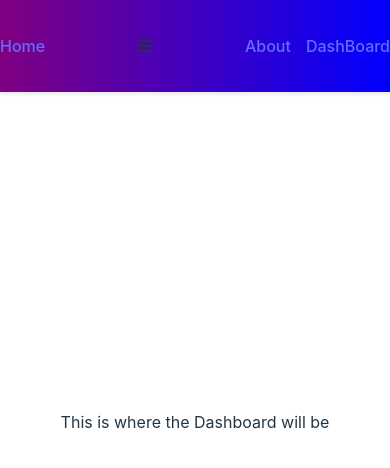
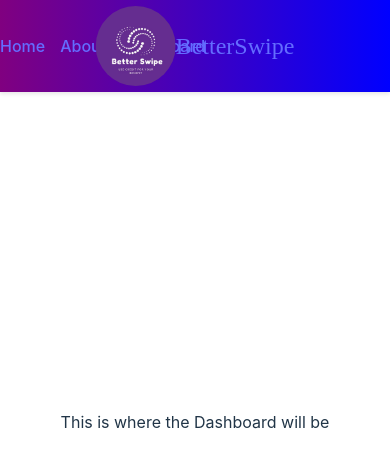
Before and after one commit to jbudcardi/BetterSwipe, a React (Vite) app in the folder frontend/: page /dashboard in a window 390 px wide. Shown: the top 468 px of the page. Built offline with nearby package versions, Linux system fonts and the light colour scheme.

Commit message:
put  up the betterSwipe logo

```diff
--- a/frontend/src/components/NavBar.css
+++ b/frontend/src/components/NavBar.css
@@ -1,3 +1,5 @@
+@import url('https://fonts.googleapis.com/css2?family=Open+Sans:wght@400;700&display=swap');
+
 ul{
   list-style: none;
   margin: 0;
@@ -16,11 +18,24 @@ background: linear-gradient(90deg, purple, blue);
    padding: 1em 0;
    height: 60px;
 
-   background-color: white; /* gonna change this to black when we work on the home page*/
 
    z-index: 1000;
 }
 
+.navbar-logo{
+  display: flex;
+  align-items: center;
+  text-decoration: none;
+}
+/*For the Navigation bar logo*/
+.navbar-logo img {
+  height: 80px; /* Adjust this value to fit your navbar's height */
+  width: auto; /* This maintains the aspect ratio of the image */
+  vertical-align: middle;
+  border-radius: 50%;
+  object-fit: cover;
+
+}
 /** Navbar styling **/
  .navbar .nav-links{
     list-style: none;
@@ -37,14 +52,6 @@ background: linear-gradient(90deg, purple, blue);
 }
 
 
-.navbar .nav-links li a {
-    text-decoration: none;
-    color: black; /* Dark grey color for text */
-    transition: color 0.3s ease;
-    text-transform: uppercase;
-    padding:1em;
-    font-family: 'Open Sans', sans-serif; /* Example font */
-  }
 
   /* Hover and Active States*/
   .navbar .nav-links li a:hover,
@@ -54,10 +61,12 @@ background: linear-gradient(90deg, purple, blue);
 
 /* NavBar font family*/
 .navbar-logo {
-  padding-right: 20px;
-  flex-grow: 1;
-  font-family: 'Playfair Display', serif; /* Example font */
-    color: #333;
+ position: absolute;
+ left: 1em;
+ font-size: 1.5em;
+ text-decoration: none;
+font-family: 'Playfair Display', serif; /* Example font */
+
   }
 
   .nav-menu{
@@ -65,6 +74,7 @@ background: linear-gradient(90deg, purple, blue);
     flex-wrap: nowrap;
     gap: 15px;
   }
+
 
   /* Navigation bar responsiveness */
 .navbar .action-button{
@@ -76,15 +86,30 @@ background: linear-gradient(90deg, purple, blue);
 }
 .navbar .nav-links li a:hover,
 .navbar .nav-links li a:active{
-  color:rgb(222, 217, 222);
-  background-color: plum;
-  transition: background-color 0.3s, color 0.3s
+  color:white;
+  background-color: rgb(160, 221, 188);
+  transition: background-color 0.3s, color 0.3s;
 
 }
 /*Nav bar individual links styles */
 .navbar .nav-links a{
+  font-family: 'Open Sans', sans-serif;
+  font-size: 16px;
+  font-weight: 400;
+  text-transform: uppercase;
   text-decoration: none;
   color: white;
   padding: 10px;
   transition: color 0.3s ease;
 }
+
+@media (max-width: 768px) {
+  .navbar-logo {
+    left: 50%;
+    transform: translateX(-50%); /* Center logo on smaller screens */
+  }
+
+
+
+  /* Additional responsive styles */
+}
--- a/frontend/src/components/NavBar.jsx
+++ b/frontend/src/components/NavBar.jsx
@@ -1,6 +1,7 @@
 import React, {useState} from "react";
 import { Link} from 'react-router-dom';
 import './NavBar.css';
+import logo from '../pages/BetterSwipe Logo.jpg';
 
 //We are creating the functional Component Navigation bar
 //This is for the purpose of navigating to different components on our Single-Page- Application
@@ -13,14 +14,13 @@ function NavBar(){
    const closeMobileMenu = () => setClicked(false);  //closes the menu when clicking
     return(
         <nav className="navbar">
-            <Link to="/" className="nav-links" onClick={closeMobileMenu}>
-                Home
+            <Link to="/" className="navbar-logo" onClick={closeMobileMenu}>
+                <img src={logo} alt="BetterSwipe Logo" />
+                {/*The src attribute specifies the URL of an image*/}
+                BetterSwipe
             </Link>
-            <div className="menu-icon" onClick={handleClick}>
-                <i className={clicked ? 'fas fa-times' :  'fas fa-bars'}></i>
-            </div>
             <ul className={clicked ? 'nav-menu active' : 'nav-menu'}>
-                {/*<li><Link to="/" className="nav-links" onClick={closeMobileMenu}>Home</Link></li>*/}
+                <li><Link to="/" className="nav-links" onClick={closeMobileMenu}>Home</Link></li>
                 <li><Link to="/about"className="nav-links" onClick={closeMobileMenu} >About</Link></li>
                 <li><Link to="/dashboard"className="nav-links dashboard-link" onClick={closeMobileMenu}>DashBoard</Link></li>
                 {/*this is where other potential navigation items will be present*/}
```
Also changed, not shown: frontend/src/pages/BetterSwipe Logo.jpg (added).
